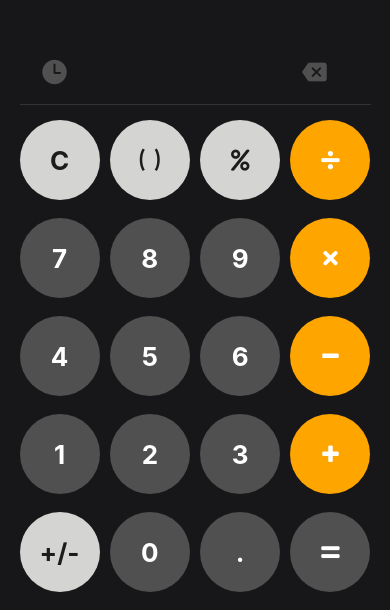
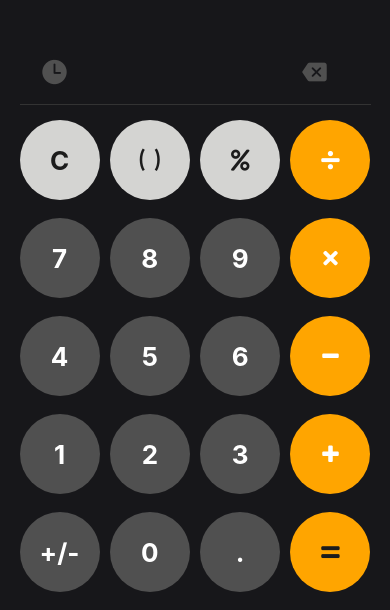
Before and after one commit to Hashan-Samarakkody/CalculatorApp, a React Native app: screen / in a window 390 px wide. Shown: the part 234-844 px from the top of the page. Built offline with nearby package versions, Linux system fonts and the light colour scheme.

Commit message:
Update the App.js

```diff
--- a/App.js
+++ b/App.js
@@ -252,10 +252,10 @@ export default function App() {
           />
         </Row>
         <Row>
-          <Button handlePress={handlePress} label={"+/-"} type='operatorSecondary' />
+          <Button handlePress={handlePress} label={"+/-"} type='digit' />
           <Button handlePress={handlePress} label={"0"} type='digit' />
           <Button handlePress={handlePress} label={"."} type='digit' />
-          <Button handlePress={handleEqual} label={"="} type='equals'
+          <Button handlePress={handleEqual} label={"="} type='equal'
             icon={<FontAwesome5 name='equals' size={21} />} />
         </Row>
       </View>
```
